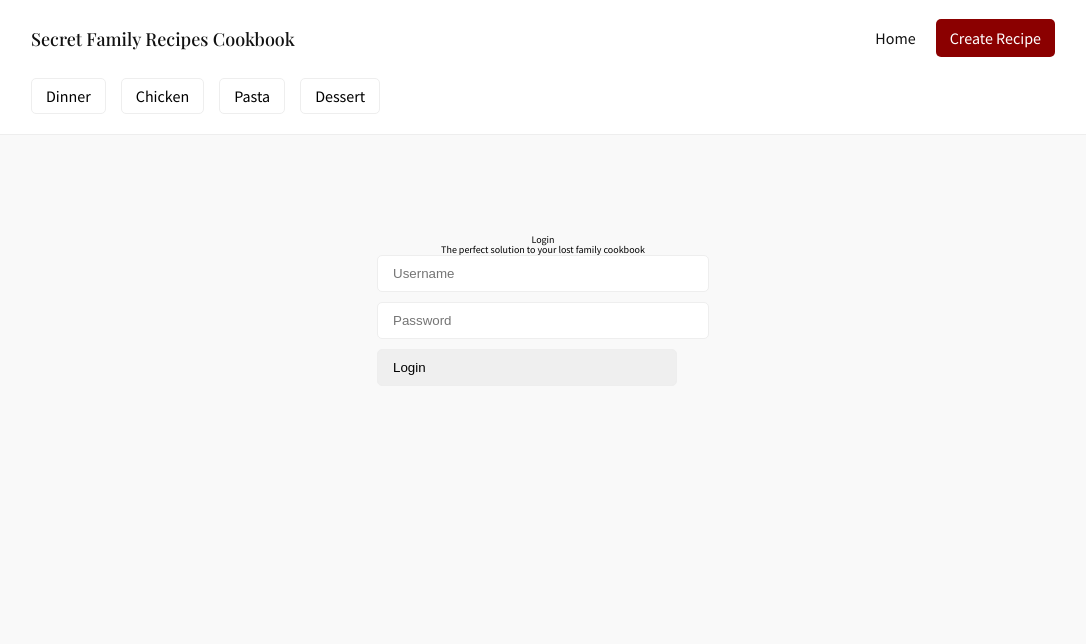
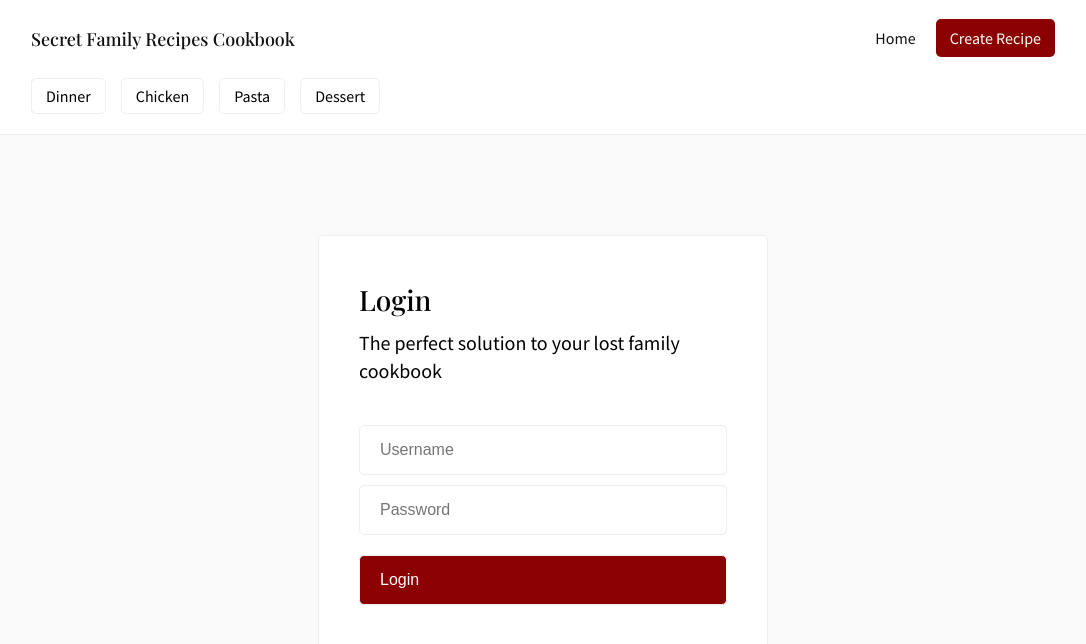
Before and after one commit to Secret-Family-Recipes-5/Front-End, a React (Create React App) app in the folder secret-recipes/: page / in a window 1280 px wide. Shown: the top 644 px of the page, without its empty margins (97-1183 px from the left). Built offline with nearby package versions, Linux system fonts and the light colour scheme.

Commit message:
set up register from structure  and styling

```diff
--- a/secret-recipes/src/App.css
+++ /dev/null
@@ -1,38 +0,0 @@
-.App {
-  text-align: center;
-}
-
-.App-logo {
-  height: 40vmin;
-  pointer-events: none;
-}
-
-@media (prefers-reduced-motion: no-preference) {
-  .App-logo {
-    animation: App-logo-spin infinite 20s linear;
-  }
-}
-
-.App-header {
-  background-color: #282c34;
-  min-height: 100vh;
-  display: flex;
-  flex-direction: column;
-  align-items: center;
-  justify-content: center;
-  font-size: calc(10px + 2vmin);
-  color: white;
-}
-
-.App-link {
-  color: #61dafb;
-}
-
-@keyframes App-logo-spin {
-  from {
-    transform: rotate(0deg);
-  }
-  to {
-    transform: rotate(360deg);
-  }
-}
--- a/secret-recipes/src/components/Login.js
+++ b/secret-recipes/src/components/Login.js
@@ -37,8 +37,10 @@ const Login = () => {
 
   return (
     <div className='formContainer'>
-      <h2>Login</h2>
-      <p>The perfect solution to your lost family cookbook</p>
+      <div className='formWrapper'>
+        <h2 className='formTitle'>Login</h2>
+        <p className='formDesc'>The perfect solution to your lost family cookbook</p>
+
         <form onSubmit={handleSubmit} >
 
           <input
@@ -60,6 +62,7 @@ const Login = () => {
           <button>Login</button>
         </form>
       </div>
+    </div>
   );
 }
 
--- a/secret-recipes/src/components/Register.js
+++ b/secret-recipes/src/components/Register.js
@@ -37,6 +37,10 @@ const Register = () => {
 
     return (
       <div className='formContainer'>
+        <div className='formWrapper'>
+          <h2 className='formTitle'>Register</h2>
+          <p className='formDesc'>The perfect solution to your lost family cookbook</p>
+
           <form onSubmit={handleSubmit} >
 
             <input
@@ -55,8 +59,9 @@ const Register = () => {
               onChange={handleInput}
             />
 
-          <button>Register</button>
+            <button>Sign up</button>
           </form>
+        </div>
       </div>
     );
 }
--- a/secret-recipes/src/css/index.css
+++ b/secret-recipes/src/css/index.css
@@ -101,8 +101,12 @@ blockquote,
 q {
   quotes: "" "";
 }
+*,
+*:before,
+*:after {
+  box-sizing: border-box;
+}
 html {
-  box-sizing: border-box;
   font-family: 'Source Sans Pro', sans-serif;
   font-size: 62.5%;
 }
@@ -115,18 +119,41 @@ body {
   flex-direction: column;
   margin-top: 100px;
 }
+.formWrapper {
+  width: 450px;
+  background: white;
+  border: 1px solid #EEEEEE;
+  padding: 50px 40px;
+  border-radius: 5px;
+}
+h2.formTitle {
+  font-size: 2.8rem;
+  font-family: 'Playfair Display';
+  margin-bottom: 15px;
+  font-weight: 500;
+}
+p.formDesc {
+  font-size: 2rem;
+  line-height: 1.4;
+  font-family: 'Source Sans Pro', sans-serif;
+  margin-bottom: 40px;
+}
 input,
 button {
-  padding: 10px 15px;
+  padding: 15px 20px;
   border: 1px solid #EEEEEE;
   display: flex;
   flex-direction: column;
-  width: 300px;
+  width: 100%;
   margin-bottom: 10px;
   border-radius: 5px;
+  font-size: 1.6rem;
 }
 button {
-  margin: 0;
+  margin-top: 20px;
+  cursor: pointer;
+  background: #8B0000;
+  color: white;
 }
 .navContainer {
   background: white;
--- a/secret-recipes/src/less/global.less
+++ b/secret-recipes/src/less/global.less
@@ -1,5 +1,8 @@
+*, *:before, *:after {
+  box-sizing: border-box;
+}
+
 html {
-  box-sizing: border-box;
   font-family: 'Source Sans Pro', sans-serif;
   font-size: 62.5%;
 }
--- a/secret-recipes/src/less/index.less
+++ b/secret-recipes/src/less/index.less
@@ -3,6 +3,6 @@
 @import 'global.less';
 
 // Components
-@import 'login.less';
+@import 'onboarding.less';
 @import 'nav.less';
 @import 'category.less';
--- a/secret-recipes/src/less/login.less
+++ /dev/null
@@ -1,20 +0,0 @@
-.formContainer {
-  display: flex;
-  align-items: center;
-  flex-direction: column;
-  margin-top: 100px;
-}
-
-input, button {
-  padding: 10px 15px;
-  border: 1px solid #EEEEEE;
-  display: flex;
-  flex-direction: column;
-  width: 300px;
-  margin-bottom: 10px;
-  border-radius: 5px;
-}
-
-button {
-  margin: 0;
-}
--- /dev/null
+++ b/secret-recipes/src/less/onboarding.less
@@ -0,0 +1,46 @@
+.formContainer {
+  display: flex;
+  align-items: center;
+  flex-direction: column;
+  margin-top: 100px;
+}
+
+.formWrapper {
+  width: 450px;
+  background: white;
+  border: 1px solid #EEEEEE;
+  padding: 50px 40px;
+  border-radius: 5px;
+}
+
+h2.formTitle {
+  font-size: 2.8rem;
+  font-family: 'Playfair Display';
+  margin-bottom: 15px;
+  font-weight: 500;
+}
+
+p.formDesc {
+  font-size: 2rem;
+  line-height: 1.4;
+  font-family: 'Source Sans Pro', sans-serif;
+  margin-bottom: 40px;
+}
+
+input, button {
+  padding: 15px 20px;
+  border: 1px solid #EEEEEE;
+  display: flex;
+  flex-direction: column;
+  width: 100%;
+  margin-bottom: 10px;
+  border-radius: 5px;
+  font-size: 1.6rem;
+}
+
+button {
+  margin-top: 20px;
+  cursor: pointer;
+  background: #8B0000;
+  color: white;
+}
```
Lines whose indentation alone changed are shown as unchanged.
